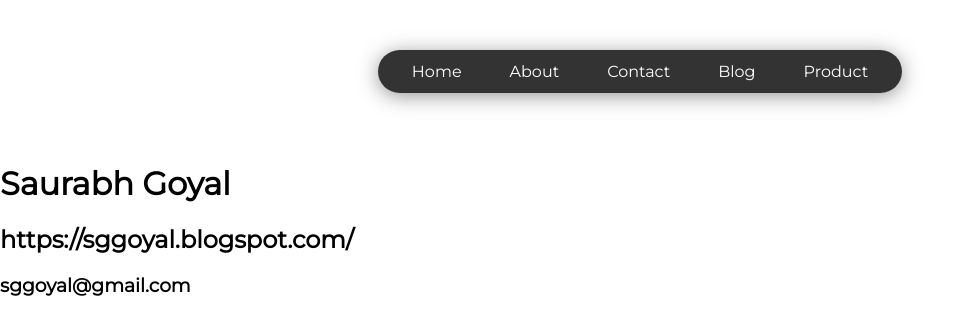
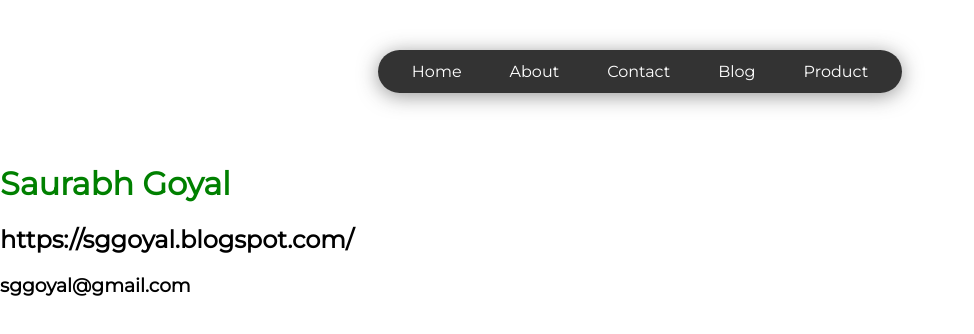
Before and after one commit to goyalsaurabh/nextjs, a Next.js app in the folder firstapp/: page /contact in a window 1280 px wide. Shown: the top 334 px of the page, without its empty margins (0-974 px from the left). Built offline with nearby package versions, Linux system fonts and the light colour scheme.

Commit message:
Inline Css in nextJs

```diff
--- a/firstapp/pages/contact.js
+++ b/firstapp/pages/contact.js
@@ -3,7 +3,7 @@ import Navbar from "../components/Navbar";
 const contact  = () => {
     return <>
        <Navbar />
-       <h1>Saurabh Goyal</h1>
+       <h1 style={{color:"green"}}>Saurabh Goyal</h1>
        <h2>https://sggoyal.blogspot.com/</h2>
        <h3>sggoyal@gmail.com</h3>
     </>;
```
